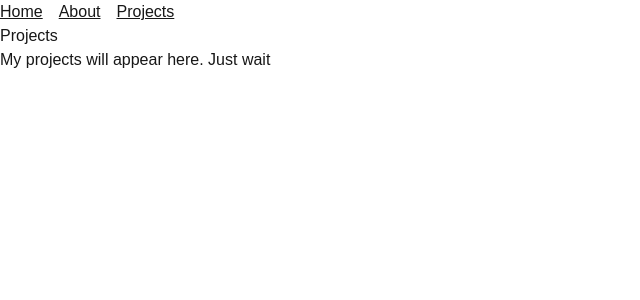
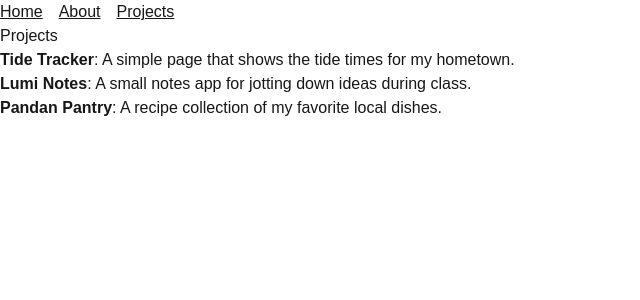
Before and after one commit to orcartery-maker/my_next_app, a Next.js app: page /projects in a window 1280 px wide. Shown: the top 300 px of the page, without its empty margins (0-640 px from the left). Built offline with nearby package versions, Linux system fonts and the light colour scheme.

Commit message:
Add projects page

```diff
--- a/app/projects/page.tsx
+++ b/app/projects/page.tsx
@@ -1,8 +1,22 @@
+export const metadata = { title: "Projects | Gerald" };
+
+const projects = [
+  { id: 1, name: "Tide Tracker", description: "A simple page that shows the tide times for my hometown." },
+  { id: 2, name: "Lumi Notes", description: "A small notes app for jotting down ideas during class." },
+  { id: 3, name: "Pandan Pantry", description: "A recipe collection of my favorite local dishes." },
+];
+
 export default function ProjectsPage() {
   return (
     <main>
       <h1>Projects</h1>
-      <p>My projects will appear here. Just wait</p>
+      <ul>
+        {projects.map((project) => (
+          <li key={project.id}>
+            <strong>{project.name}</strong>: {project.description}
+          </li>
+        ))}
+      </ul>
     </main>
   );
 }
```
